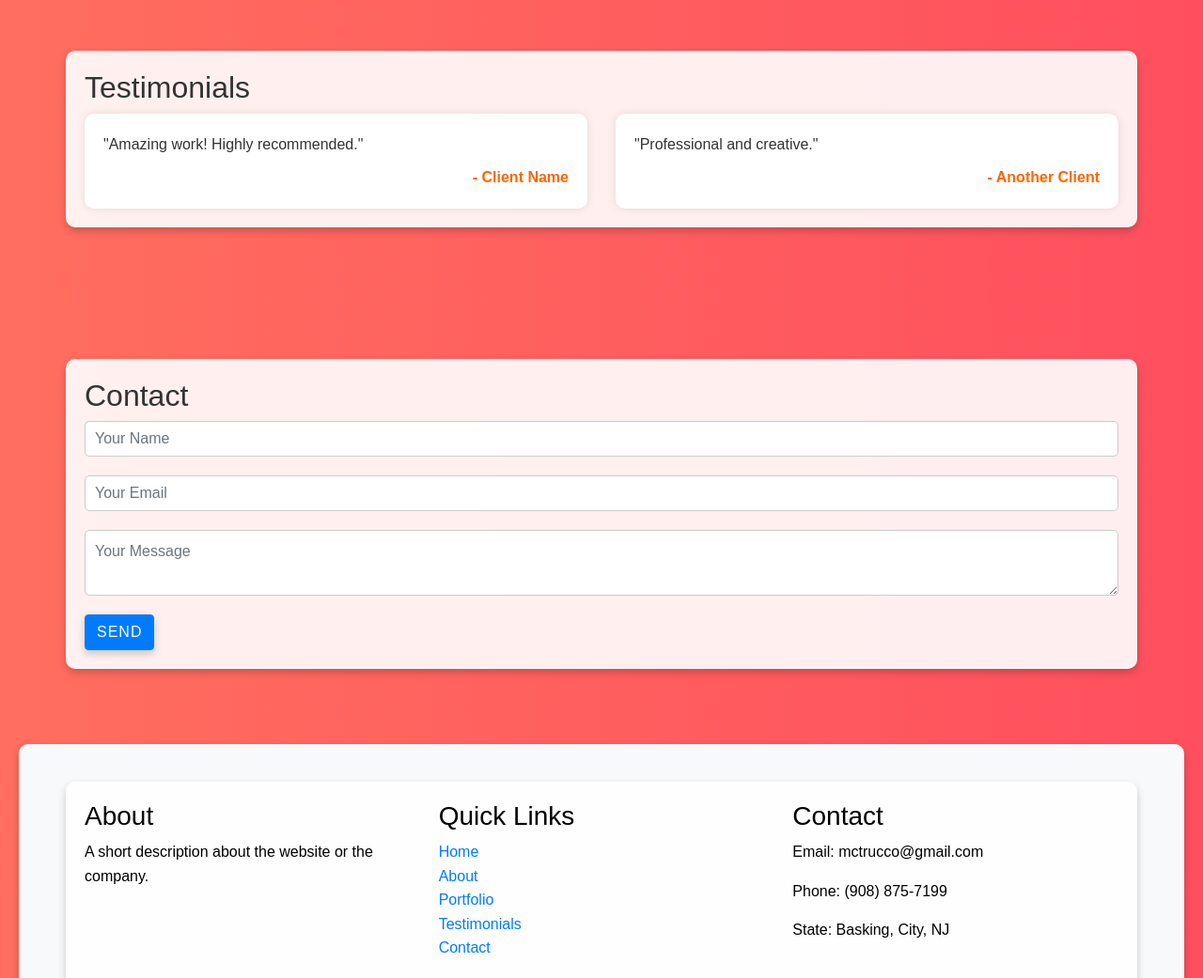
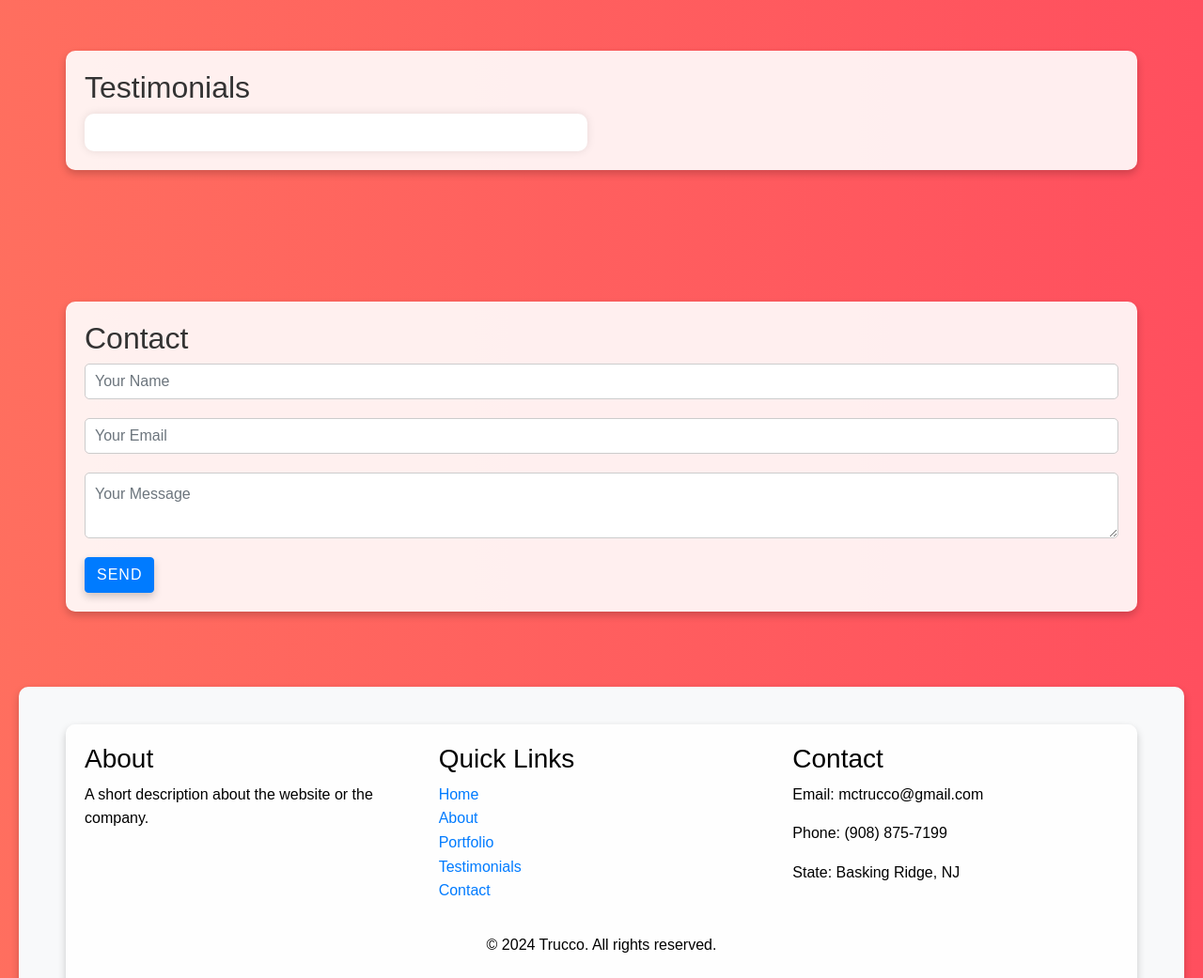
Before and after one commit to MatthewTrucco/Trucco-Portfolio, a plain HTML site: page index.html in a window 1280 px wide. Shown: the part 2580-3621 px from the top of the page at 94% size. Drawn offline with nearby package versions, Linux system fonts and the light colour scheme.

Commit message:
Update index.html

```diff
--- a/index.html
+++ b/index.html
@@ -86,14 +86,14 @@
             <div class="row">
                 <div class="col-md-6">
                     <div class="testimonial">
-                        <p>"Amazing work! Highly recommended."</p>
+                        <!--<p>"Amazing work! Highly recommended."</p>
                         <p class="author">- Client Name</p>
                     </div>
                 </div>
                 <div class="col-md-6">
                     <div class="testimonial">
                         <p>"Professional and creative."</p>
-                        <p class="author">- Another Client</p>
+                        <p class="author">- Another Client</p>-->
                     </div>
                 </div>
             </div>
@@ -139,7 +139,7 @@
                     <h3>Contact</h3>
                     <p>Email: mctrucco@gmail.com</p>
                     <p>Phone: (908) 875-7199</p>
-                    <p>State: Basking, City, NJ</p>
+                    <p>State: Basking Ridge, NJ</p>
                 </div>
             </div>
             <div class="text-center py-3">
```
